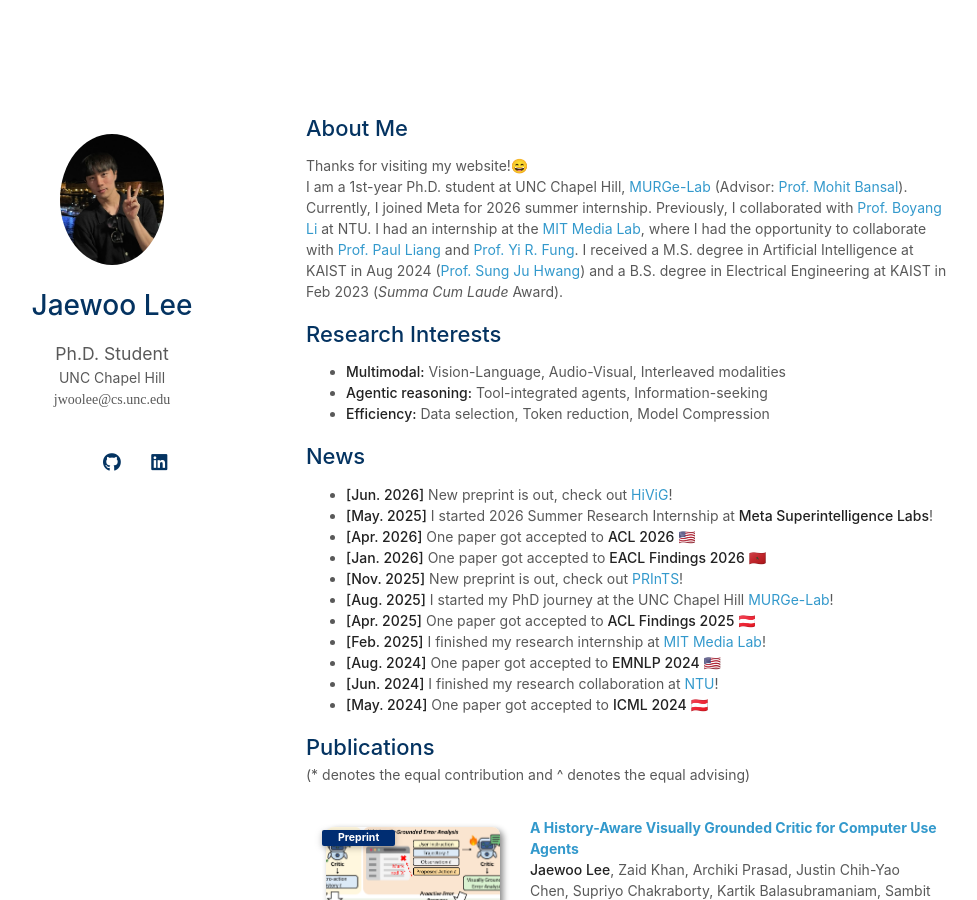
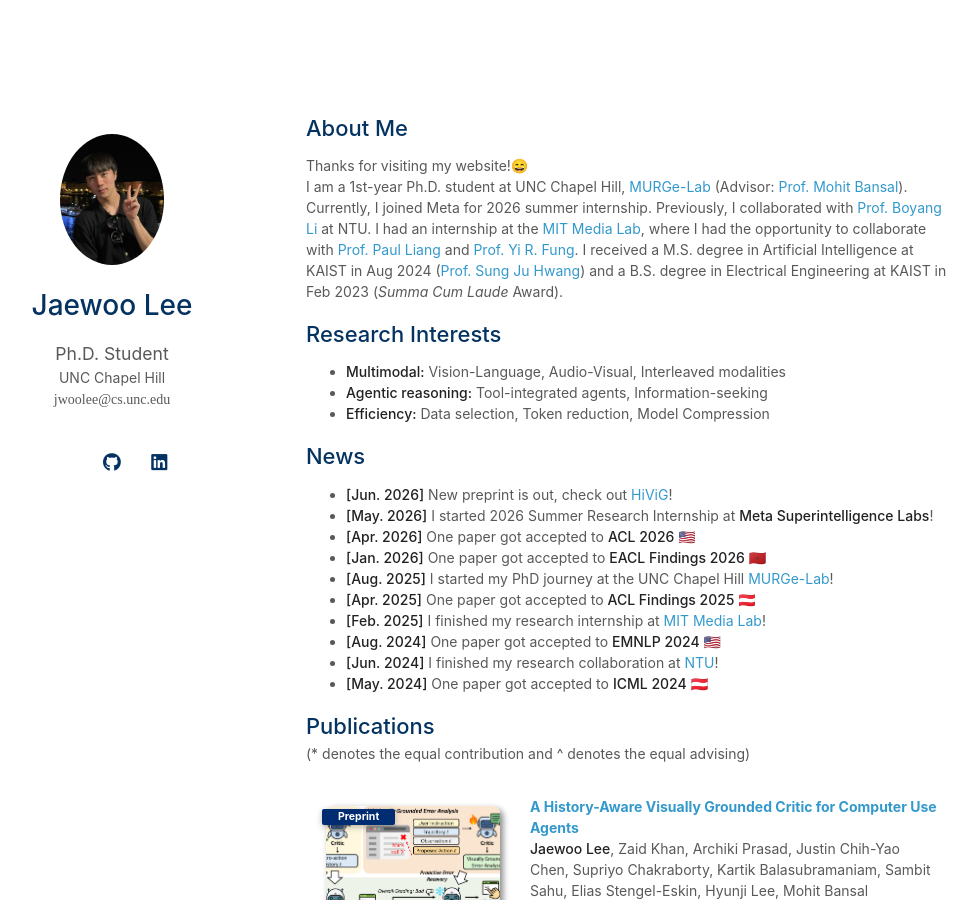
Before and after one commit to G-JWLee/g-jwlee.github.io, a Jekyll site: the page built from index.md, in a window 1280 px wide and 900 px high. Shown: the whole window, without its empty margins (164-1141 px from the left). Built offline with Jekyll 4.4.1, drawn with Linux system fonts in a browser that asks for light colours; a style sheet for code colours, icons or effects is not loaded; our own code applies the rules of GitHub Pages for plain Markdown files.

Commit message:
Update news.md

```diff
--- a/_includes/news.md
+++ b/_includes/news.md
@@ -1,10 +1,9 @@
 ## News
 
 - **[Jun. 2026]** New preprint is out, check out [HiViG](https://arxiv.org/abs/2606.11078)!
-- **[May. 2025]** I started 2026 Summer Research Internship at **Meta Superintelligence Labs**!
+- **[May. 2026]** I started 2026 Summer Research Internship at **Meta Superintelligence Labs**!
 - **[Apr. 2026]** One paper got accepted to **ACL 2026** 🇺🇸
 - **[Jan. 2026]** One paper got accepted to **EACL Findings 2026** 🇲🇦
-- **[Nov. 2025]** New preprint is out, check out [PRInTS](https://arxiv.org/abs/2511.19314)!
 - **[Aug. 2025]** I started my PhD journey at the UNC Chapel Hill [MURGe-Lab](https://murgelab.cs.unc.edu/)!
 - **[Apr. 2025]** One paper got accepted to **ACL Findings 2025** 🇦🇹
 - **[Feb. 2025]** I finished my research internship at [MIT Media Lab](https://www.media.mit.edu/)!
```
